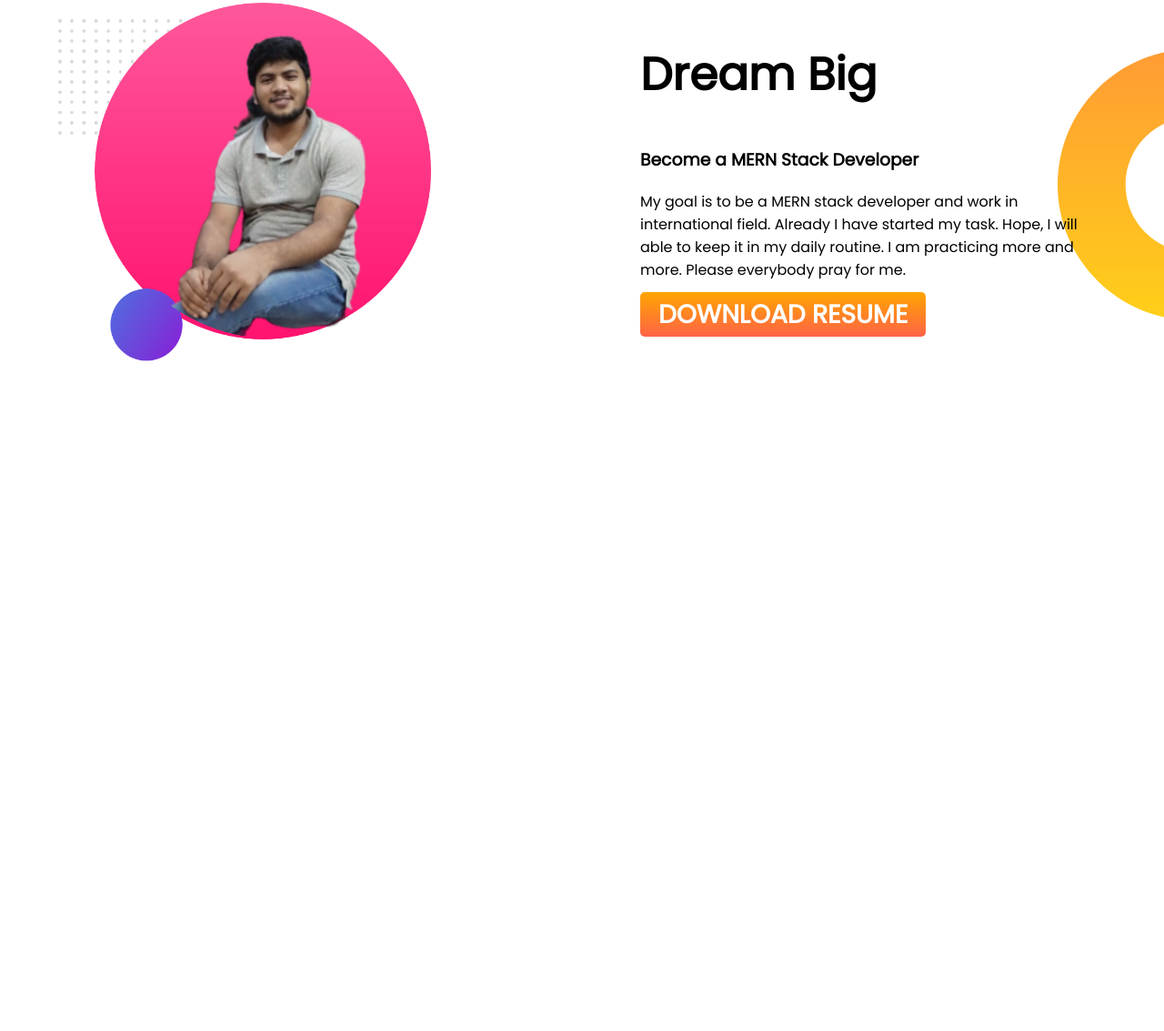
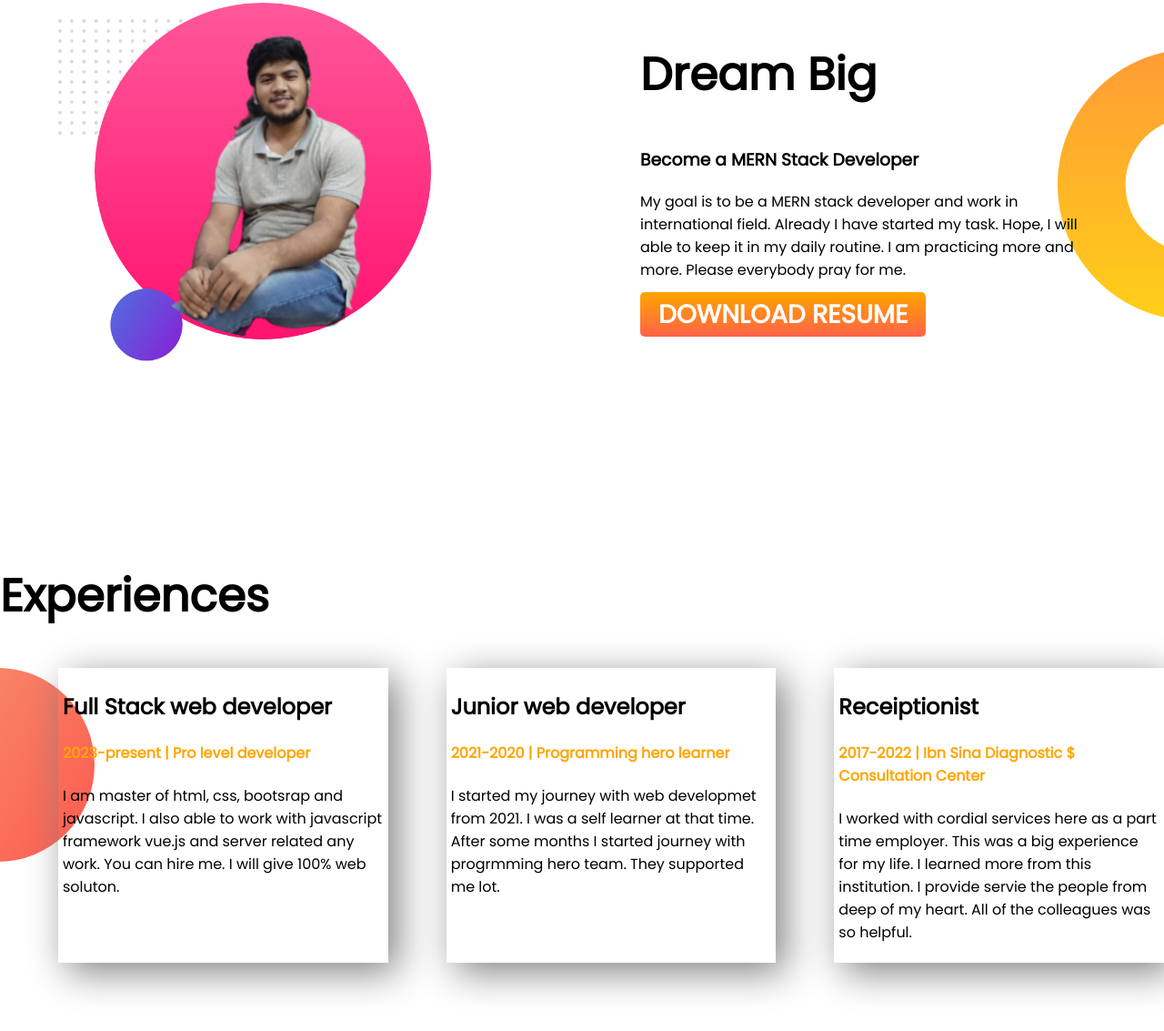
Before and after one commit to JaynalAbdin/jaynal-portfolio, a plain HTML site: page index.html in a window 1280 px wide. Shown: the part 973-2106 px from the top of the page at 91% size. Before the commit the page ends 1441 px from the top, so only its background shows below. Drawn offline with Linux system fonts and the light colour scheme.

Commit message:
experience section added

```diff
--- a/index.html
+++ b/index.html
@@ -17,7 +17,7 @@
 
     </header>
     <main>
-        <section class="top-section">
+        <section class="container-section top-section">
             <div class="half-width">
                 <h1>Welcome To</h1>
                 <h1><span class="orange-color">Jaynal Abdin's</span> World!</h1>
@@ -36,7 +36,7 @@
                 <img src="images/my-bg (2).png" alt="">
             </div>
         </section>
-        <section class="dream-section">
+        <section class="container-section dream-section">
             <div class="half-width">
                 <img src="images/my-bg2.png" alt="">
             </div>
@@ -52,6 +52,32 @@
                 <a target="_blank" class="button" href="">DOWNLOAD RESUME</a>
             </div>
         </section>
+        <section>
+            <h1>Experiences</h1>
+            <div class="container-section item">
+                <div class="experience-item">
+                    <h2>Full Stack web developer</h2>
+                    <h4 class="orange-color">2023-present | Pro level developer</h4>
+                    <p>I am master of html, css, bootsrap and javascript. I also able to work with javascript framework
+                        vue.js and server related any work. You can hire me. I will give 100% web soluton. </p>
+                </div>
+                <div class="experience-item">
+                    <h2>Junior web developer</h2>
+                    <h4 class="orange-color">2021-2020 | Programming hero learner</h4>
+                    <p>I started my journey with web developmet from 2021. I was a self learner at that time. After some
+                        months I started journey with progrmming hero team. They supported me lot.</p>
+                </div>
+                <div class="experience-item">
+                    <h2>Receiptionist</h2>
+                    <h4 class="orange-color">2017-2022 | Ibn Sina Diagnostic $ Consultation Center</h4>
+                    <p>I worked with cordial services here as a part time employer. This was a big experience for my
+                        life. I
+                        learned more from this institution. I provide servie the people from deep of my heart. All of
+                        the
+                        colleagues was so helpful.</p>
+                </div>
+            </div>
+        </section>
     </main>
     <footer>
 
--- a/style.css
+++ b/style.css
@@ -11,9 +11,7 @@ h1 {
     color: orange;
 }
 
-section {
-    display: flex;
-}
+
 
 .half-width {
     width: 100%;
@@ -34,10 +32,15 @@ section {
     border-radius: 5px;
 }
 
+.container-section {
+    display: flex;
+    margin-bottom: 150px;
+}
+
 .top-section {
     background-image: url(images/exp-bg.png);
     background-repeat: no-repeat;
-    padding-bottom: 150px;
+    margin-bottom: 150px;
 }
 
 .dream-section {
@@ -45,3 +48,15 @@ section {
     background-repeat: no-repeat;
     background-position: right;
 }
+
+.item {
+    background-image: url(images/exp-bg.png);
+    background-repeat: no-repeat;
+}
+
+.experience-item {
+    width: 100%;
+    padding: 5px;
+    margin-left: 5%;
+    box-shadow: 10px 10px 40px gray;
+}
```
